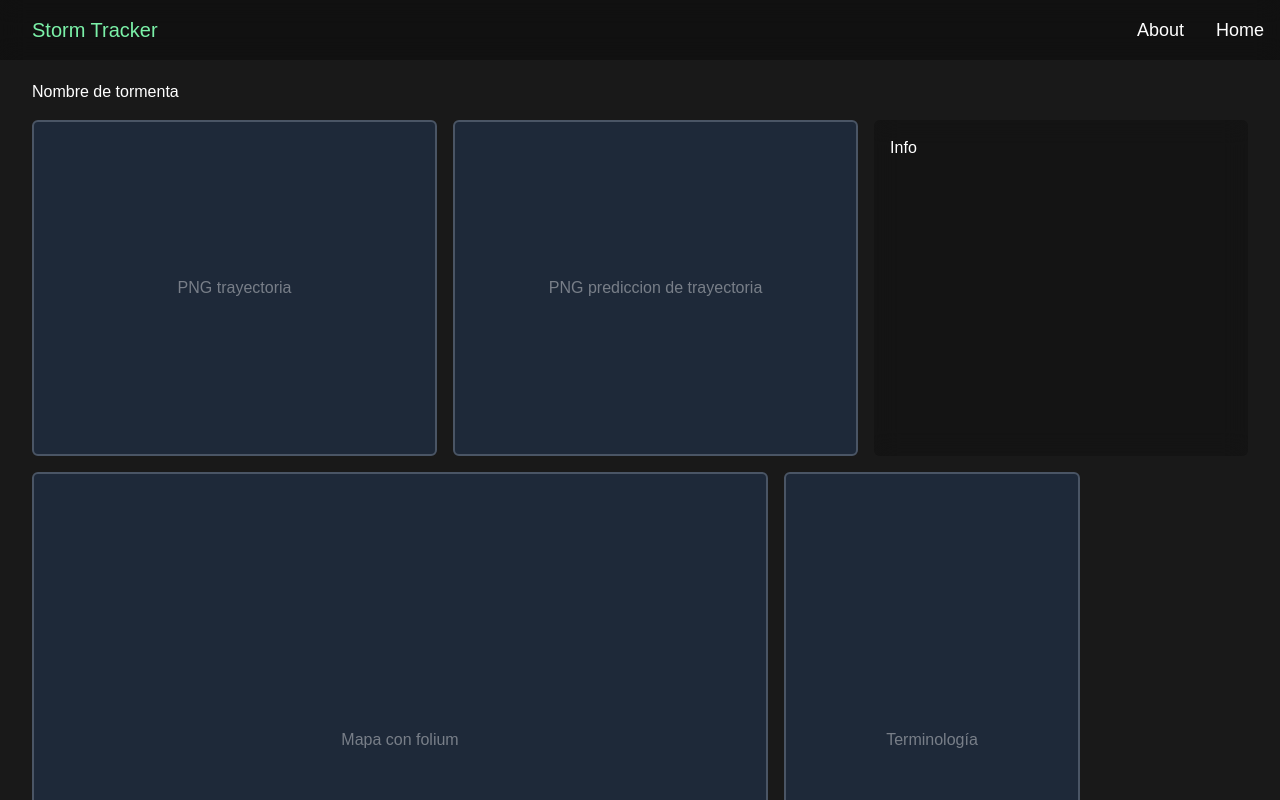
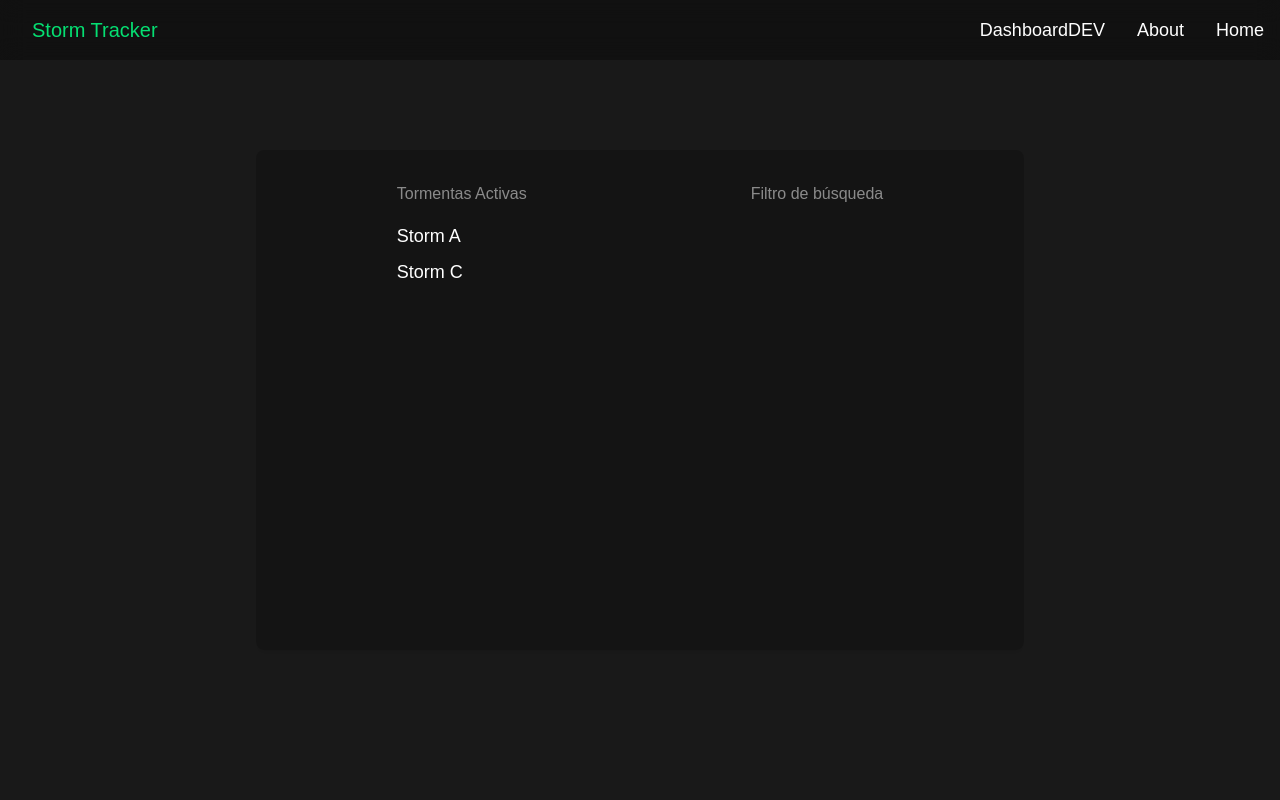
Before and after one commit to emisanzmor/storm-tracker, a React (Vite) app in the folder frontend/: page / in a window 1280 px wide. Built offline with nearby package versions, Linux system fonts and the light colour scheme; a web font is replaced by a local one.

Commit message:
feat(frontend): add Home and About pages, move Dashboard to pages, update Header and Footer

```diff
--- a/frontend/package.json
+++ b/frontend/package.json
@@ -11,7 +11,8 @@
   },
   "dependencies": {
     "react": "^19.1.1",
-    "react-dom": "^19.1.1"
+    "react-dom": "^19.1.1",
+    "react-router-dom": "^7.9.4"
   },
   "devDependencies": {
     "@eslint/js": "^9.36.0",
--- a/frontend/src/App.jsx
+++ b/frontend/src/App.jsx
@@ -1,20 +1,24 @@
-import { useState } from "react";
-import reactLogo from "./assets/react.svg";
-import viteLogo from "/vite.svg";
-import "./App.css";
+import { BrowserRouter, Routes, Route } from "react-router-dom";
 import Header from "./components/shared/header";
-import Dashboard from "./components/dashboard";
 import Footer from "./components/shared/footer";
+import Home from "./components/pages/home";
+import Dashboard from "./components/pages/dashboard";
+import About from "./components/pages/about";
 
 function App() {
   return (
-    <>
+    <BrowserRouter>
       <div className="relative bg-black/90 w-full h-screen overflow-x-hidden">
         <Header />
-        <Dashboard />
+        <Routes>
+          <Route path="/" element={<Home />} />
+          <Route path="/about" element={<About />} />
+          <Route path="/dashboard" element={<Dashboard />} />
+        </Routes>
+
         <Footer />
       </div>
-    </>
+    </BrowserRouter>
   );
 }
 
--- /dev/null
+++ b/frontend/src/components/pages/about.jsx
@@ -0,0 +1,9 @@
+function About() {
+  return (
+    <section className="min-h-screen pt-20 p-8">
+      <p className="text-white">About</p>
+    </section>
+  );
+}
+
+export default About;
--- /dev/null
+++ b/frontend/src/components/pages/home.jsx
@@ -0,0 +1,30 @@
+function Home() {
+  // Sample data for storms
+  const storms = [
+    { id: 1, name: "Storm A", status: "Active" },
+    { id: 2, name: "Storm B", status: "Inactive" },
+    { id: 3, name: "Storm C", status: "Active" },
+  ];
+
+  return (
+    <section className="min-h-screen flex justify-center items-center">
+      <div className="w-full max-w-3xl h-[500px] bg-black/20 rounded-lg shadow-md flex flex-row gap-56 p-8 justify-center text-white/50">
+        <div>
+          <h2>Tormentas Activas</h2>
+          <ul className="mt-4 text-white text-lg cursor-pointer space-y-2">
+            {storms
+              .filter((storm) => storm.status === "Active")
+              .map((storm) => (
+                <li key={storm.id}>{storm.name}</li>
+              ))}
+          </ul>
+        </div>
+        <div>
+          <h2>Filtro de búsqueda</h2>
+        </div>
+      </div>
+    </section>
+  );
+}
+
+export default Home;
--- a/frontend/src/components/shared/footer.jsx
+++ b/frontend/src/components/shared/footer.jsx
@@ -1,11 +1,5 @@
 function Footer() {
-  const authors = [
-    "Emiliano Sánchez Moreno",
-    "Valentina Tejeda Fuentes",
-    "Pedro Enrique Mendoza García",
-    "Brisa Sofía León Pérez",
-    "Bruno Arturo Goñi Flores",
-  ];
+  const authors = ["Emiliano Sánchez Moreno"];
 
   return (
     <footer className="w-full bg-black/30 backdrop-blur-md text-white/60 text-sm mt-12 border-t border-white/10">
--- a/frontend/src/components/shared/header.jsx
+++ b/frontend/src/components/shared/header.jsx
@@ -1,25 +1,36 @@
+import { Link } from "react-router-dom";
+
 function Header() {
   return (
     <header className="fixed top-0 left-0 w-full z-50 flex flex-row backdrop-blur-md bg-black/30">
       <div className="flex flex-col p-4 w-auto">
-        <a href="/" className="pl-4 text-xl text-green-300 whitespace-nowrap">
+        <Link to="/" className="pl-4 text-xl text-green-400 whitespace-nowrap">
           Storm Tracker
-        </a>
+        </Link>
       </div>
       <nav className="w-full p-4 flex justify-end">
         <ul className="flex gap-8 cursor-pointer">
+          {/* DASHBOARD LINK FOR TESTING PURPOSES ONLY */}
           <li>
-            <a
-              href="/about"
+            <Link
+              to="/dashboard"
+              className="text-lg text-white hover:text-green-200"
+            >
+              DashboardDEV
+            </Link>
+          </li>
+          <li>
+            <Link
+              to="/about"
               className="text-lg text-white hover:text-green-200"
             >
               About
-            </a>
+            </Link>
           </li>
           <li>
-            <a href="/" className="text-lg text-white hover:text-green-200">
+            <Link to="/" className="text-lg text-white hover:text-green-200">
               Home
-            </a>
+            </Link>
           </li>
         </ul>
       </nav>
```
Also changed, not shown: frontend/src/components/pages/dashboard.jsx (renamed from frontend/src/components/dashboard.jsx), 1 other file (tests, documents, lock files or other folders).
